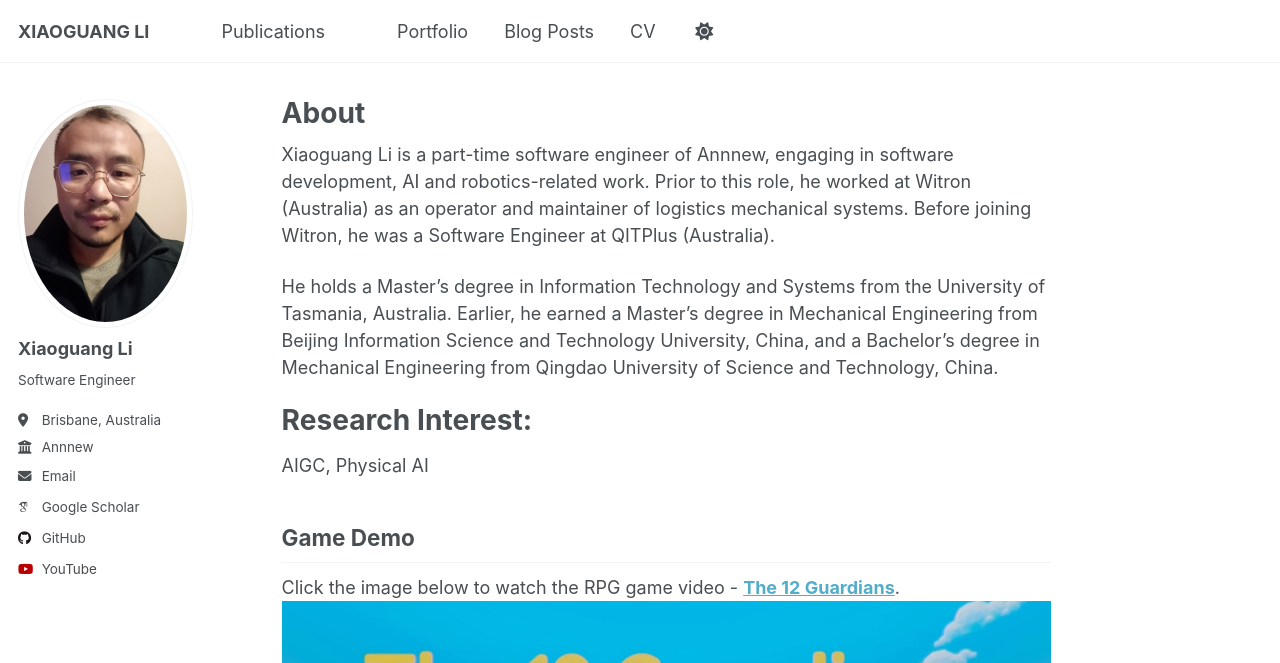
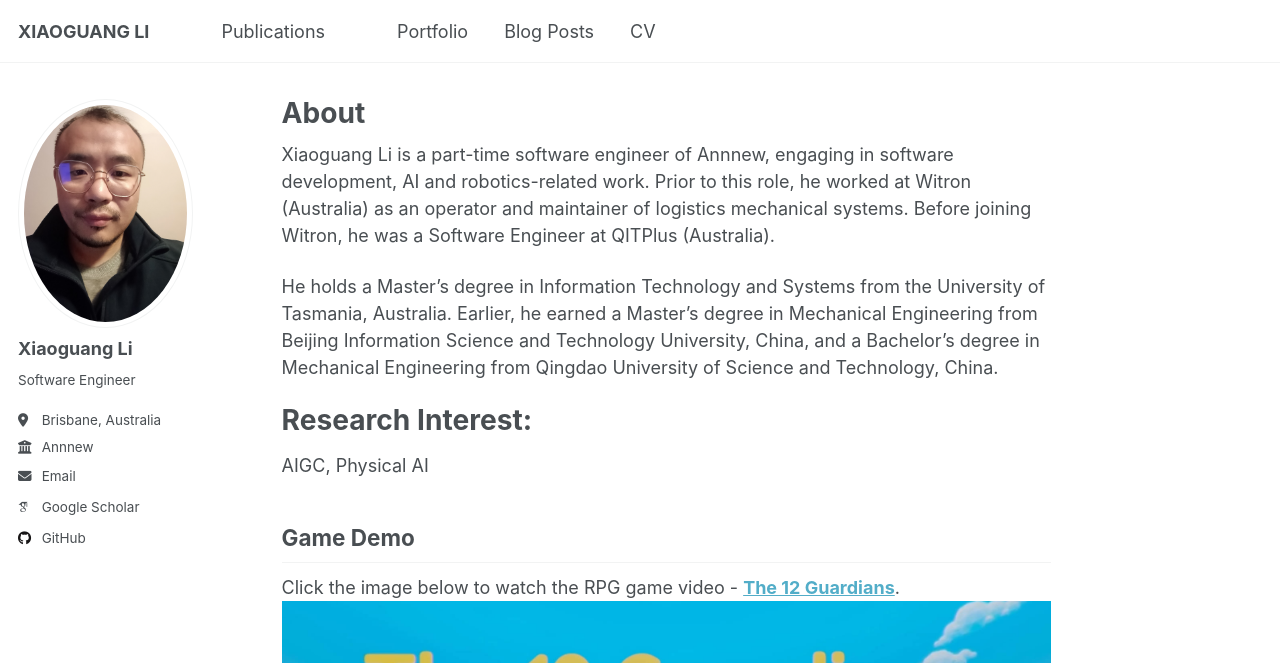
Before and after one commit to AlexGuang/AlexGuang.github.io, a Jekyll site: the page built from _pages/about.md, in a window 1280 px wide. Shown: the top 663 px of the page. Built offline with Jekyll 4.4.1, drawn with Linux system fonts in a browser that asks for light colours; some web fonts are replaced; a script that is not in the unit is left out.

Commit message:
almost done commita2

```diff
--- a/_config.yml
+++ b/_config.yml
@@ -75,7 +75,7 @@ author:
   weibo            : # Username
   wikipedia        : # Username
   xing             : # Username
-  youtube          : “https://youtu.be/Vd1PT6b3p88” # Username
+  youtube          : #“/watch?v=Vd1PT6b3p88” # Username
   zhihu            : # Username
 
 # Publication Category - The following the list of publication categories and their headings
--- a/_includes/masthead.html
+++ b/_includes/masthead.html
@@ -15,11 +15,9 @@
             {% endif %}
             <li class="masthead__menu-item"><a href="{{ domain }}{{ link.url }}">{{ link.title }}</a></li>
           {% endfor %}
-          <li id="theme-toggle" class="masthead__menu-item persist tail">
-            <a role="button" aria-labelledby="theme-icon"><i id="theme-icon" class="fa-solid fa-sun" aria-hidden="true" title="toggle theme"></i></a>
-          </li>
+
         </ul>
-        <ul class="hidden-links hidden"></ul>
+
       </nav>
     </div>
   </div>
```
